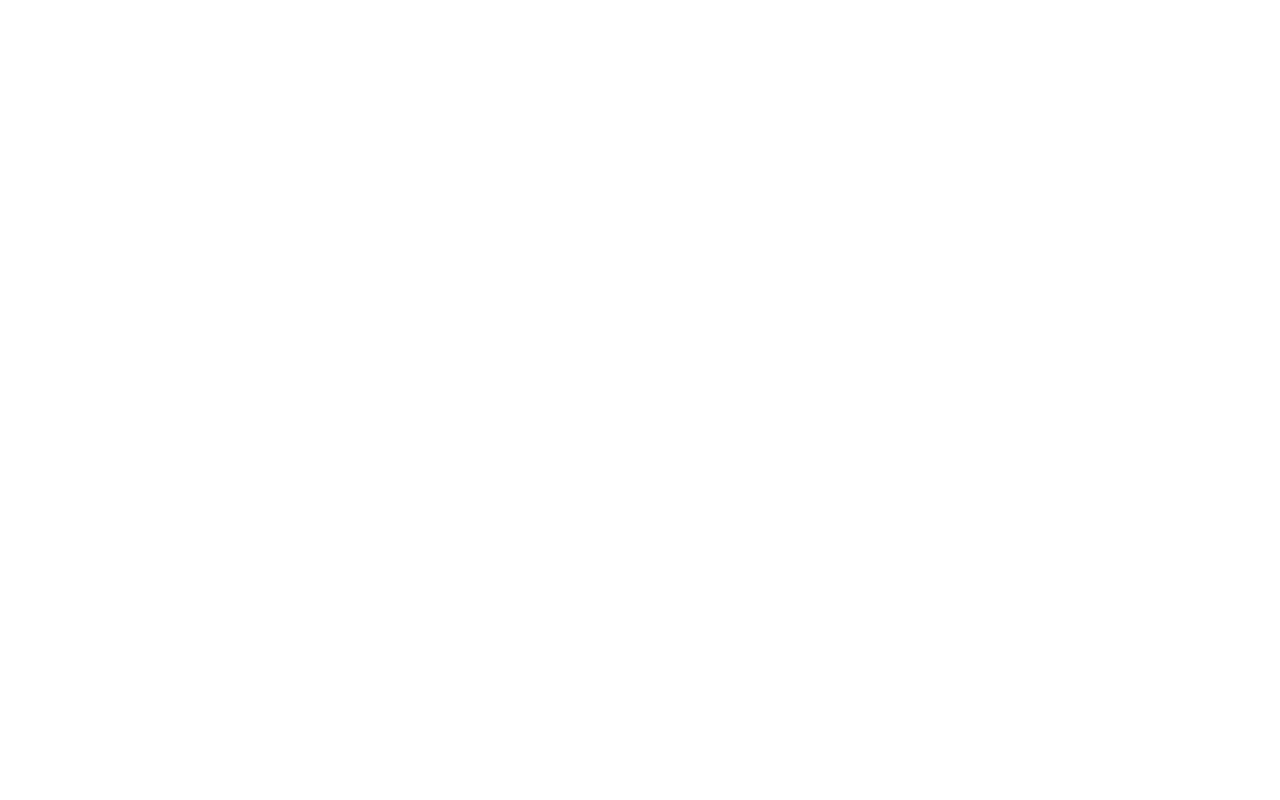
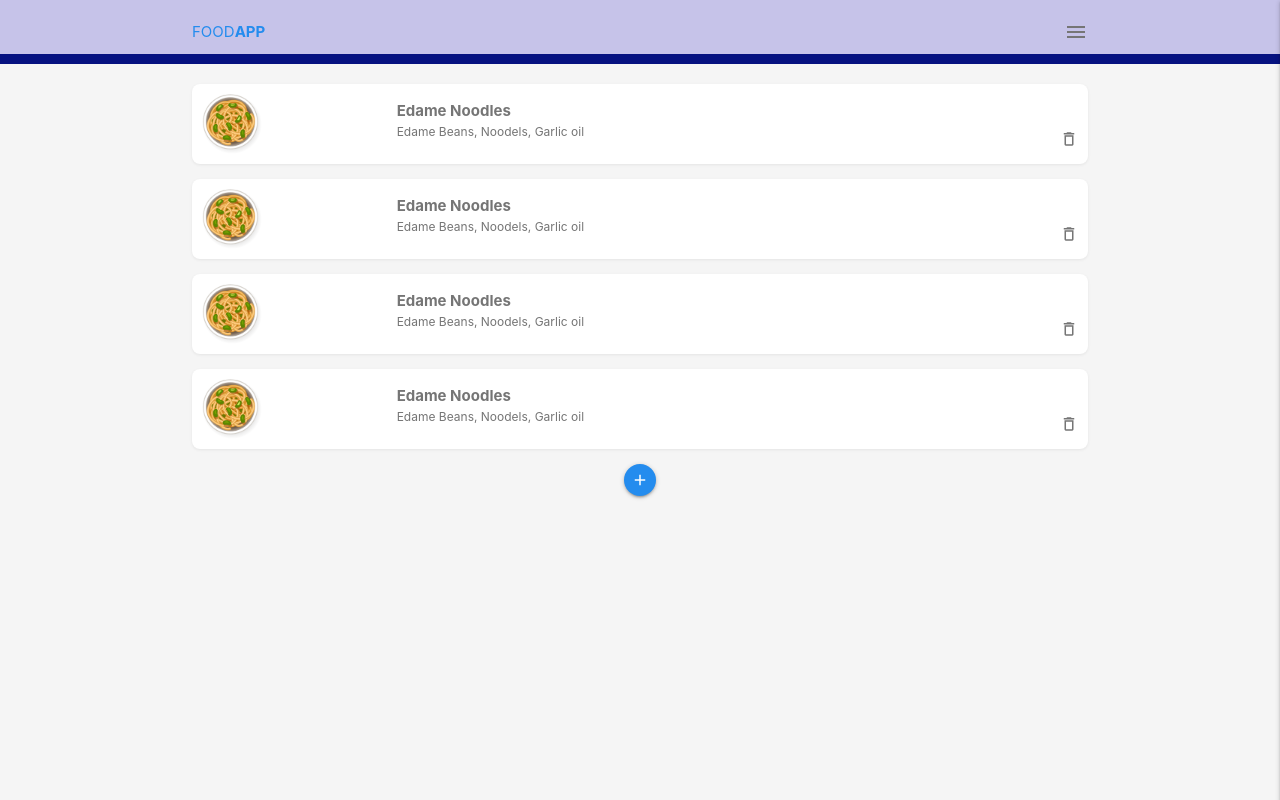
Before and after one commit to Chrissiku/progressive-web-app, a plain HTML site: page index.html in a window 1280 px wide. Drawn offline with Linux system fonts and the light colour scheme.

Commit message:
Setup the app

```diff
--- a/css/styles.css
+++ b/css/styles.css
@@ -0,0 +1,74 @@
+:root {
+  --primary: #c6c3e9;
+  --secondary: #061280;
+  --title: #248cee;
+}
+
+/* layout styles */
+nav {
+  background: var(--primary);
+  border-bottom: 10px solid var(--secondary);
+}
+nav a {
+  text-transform: uppercase;
+  color: var(--title);
+}
+nav a span {
+  font-weight: bold;
+}
+nav .sidenav-trigger {
+  margin: 0;
+}
+
+/* recipe styles */
+.recipes {
+  margin-top: 20px;
+}
+.card-panel.recipe {
+  border-radius: 8px;
+  padding: 10px;
+  box-shadow: 0px 1px 3px rgba(90, 90, 90, 0.1);
+  display: grid;
+  grid-template-columns: 2fr 6fr 1fr;
+  grid-template-areas: "image details delete";
+  position: relative;
+}
+.recipe img {
+  grid-area: image;
+  max-width: 60px;
+}
+.recipe-details {
+  grid-area: details;
+  margin-top: 6px;
+}
+.recipe-delete {
+  grid-area: delete;
+  position: absolute;
+  bottom: 0px;
+  right: 0px;
+}
+.recipe-delete i {
+  font-size: 18px;
+}
+.recipe-title {
+  font-weight: bold;
+}
+.recipe-ingredients {
+  font-size: 0.8em;
+}
+
+/* form-styles */
+.add-btn {
+  background: var(--title) !important;
+}
+input {
+  box-shadow: none !important;
+  -webkit-box-shadow: none !important;
+}
+.side-form button {
+  background: var(--title);
+  box-shadow: 1px 1px 3px rgba(90, 90, 90, 0.2);
+}
+form .input-field {
+  margin-top: 30px;
+}
--- a/index.html
+++ b/index.html
@@ -1,12 +1,126 @@
 <!DOCTYPE html>
 <html lang="en">
-<head>
-    <meta charset="UTF-8">
-    <meta http-equiv="X-UA-Compatible" content="IE=edge">
-    <meta name="viewport" content="width=device-width, initial-scale=1.0">
-    <title>Pwa course</title>
-</head>
-<body>
+  <head>
+    <meta charset="UTF-8" />
+    <meta http-equiv="X-UA-Compatible" content="IE=edge" />
+    <meta name="viewport" content="width=device-width, initial-scale=1.0" />
+    <title>Progressive web app</title>
+    <link rel="stylesheet" href="./css/materialize.min.css" />
+    <link
+      href="https://fonts.googleapis.com/icon?family=Material+Icons"
+      rel="stylesheet"
+    />
+    <link rel="stylesheet" href="./css/styles.css" />
+    <script src="./js/materialize.min.js"></script>
+  </head>
+  <body class="grey lighten-4">
+    <!-- top nav -->
+    <nav class="z-depth-0">
+      <div class="nav-wrapper container">
+        <a href="./index.html">Food<span>App</span></a>
+        <span class="right grey-text text-darken-1">
+          <i class="material-icons sidenav-trigger" data-target="side-menu"
+            >menu</i
+          >
+        </span>
+      </div>
+    </nav>
 
-</body>
+    <!-- side nav -->
+    <ul id="side-menu" class="sidenav side-menu">
+      <li><a class="subheader">FOODAPP</a></li>
+      <li><a href="./index.html" class="waves-effect">Home</a></li>
+      <li><a href="/pages/about.html" class="waves-effect">About</a></li>
+      <li><div class="divider"></div></li>
+      <li>
+        <a href="/pages/contact.html" class="waves-effect">
+          <i class="material-icons">mail_outline</i>Contact</a
+        >
+      </li>
+    </ul>
+
+    <!-- recipes -->
+    <div class="recipes container grey-text text-darken-1">
+      <div class="card-panel recipe white row">
+        <img src="/img/dish.png" alt="recipe thumb" />
+        <div class="recipe-details">
+          <div class="recipe-title">Edame Noodles</div>
+          <div class="recipe-ingredients">Edame Beans, Noodels, Garlic oil</div>
+        </div>
+        <div class="recipe-delete">
+          <i class="material-icons">delete_outline</i>
+        </div>
+      </div>
+      <div class="card-panel recipe white row">
+        <img src="/img/dish.png" alt="recipe thumb" />
+        <div class="recipe-details">
+          <div class="recipe-title">Edame Noodles</div>
+          <div class="recipe-ingredients">Edame Beans, Noodels, Garlic oil</div>
+        </div>
+        <div class="recipe-delete">
+          <i class="material-icons">delete_outline</i>
+        </div>
+      </div>
+      <div class="card-panel recipe white row">
+        <img src="/img/dish.png" alt="recipe thumb" />
+        <div class="recipe-details">
+          <div class="recipe-title">Edame Noodles</div>
+          <div class="recipe-ingredients">Edame Beans, Noodels, Garlic oil</div>
+        </div>
+        <div class="recipe-delete">
+          <i class="material-icons">delete_outline</i>
+        </div>
+      </div>
+      <div class="card-panel recipe white row">
+        <img src="/img/dish.png" alt="recipe thumb" />
+        <div class="recipe-details">
+          <div class="recipe-title">Edame Noodles</div>
+          <div class="recipe-ingredients">Edame Beans, Noodels, Garlic oil</div>
+        </div>
+        <div class="recipe-delete">
+          <i class="material-icons">delete_outline</i>
+        </div>
+      </div>
+    </div>
+
+    <div class="center">
+      <a
+        class="btn-floating btn-small btn-large add-btn sidenav-trigger"
+        data-target="side-form"
+      >
+        <i class="material-icons">add</i>
+      </a>
+    </div>
+
+    <!-- add recipe side nav -->
+    <div id="side-form" class="sidenav side-form">
+      <form class="add-recipe container section">
+        <h6>New Recipe</h6>
+        <div class="divider"></div>
+        <div class="input-field">
+          <input
+            placeholder="e.g. soup"
+            id="title"
+            type="text"
+            class="validate"
+          />
+          <label for="title">Recipe Title</label>
+        </div>
+        <div class="input-field">
+          <input
+            placeholder="e.g. Tofu, mushroom, garlic"
+            id="ingredients"
+            type="text"
+            class="validate"
+          />
+          <label for="ingredients">Ingredients</label>
+        </div>
+        <div class="input-field center">
+          <button class="btn-small">Add</button>
+        </div>
+      </form>
+    </div>
+
+    <script src="/js/ui.js"></script>
+  </body>
 </html>
--- a/js/ui.js
+++ b/js/ui.js
@@ -0,0 +1,8 @@
+document.addEventListener('DOMContentLoaded', function() {
+  // nav menu
+  const menus = document.querySelectorAll('.side-menu');
+  M.Sidenav.init(menus, {edge: 'right'});
+  // add recipe form
+  const forms = document.querySelectorAll('.side-form');
+  M.Sidenav.init(forms, {edge: 'left'});
+});
```
Also changed, not shown: pages/about.html (added, +61 -0 lines), pages/contact.html (added, +61 -0 lines).
